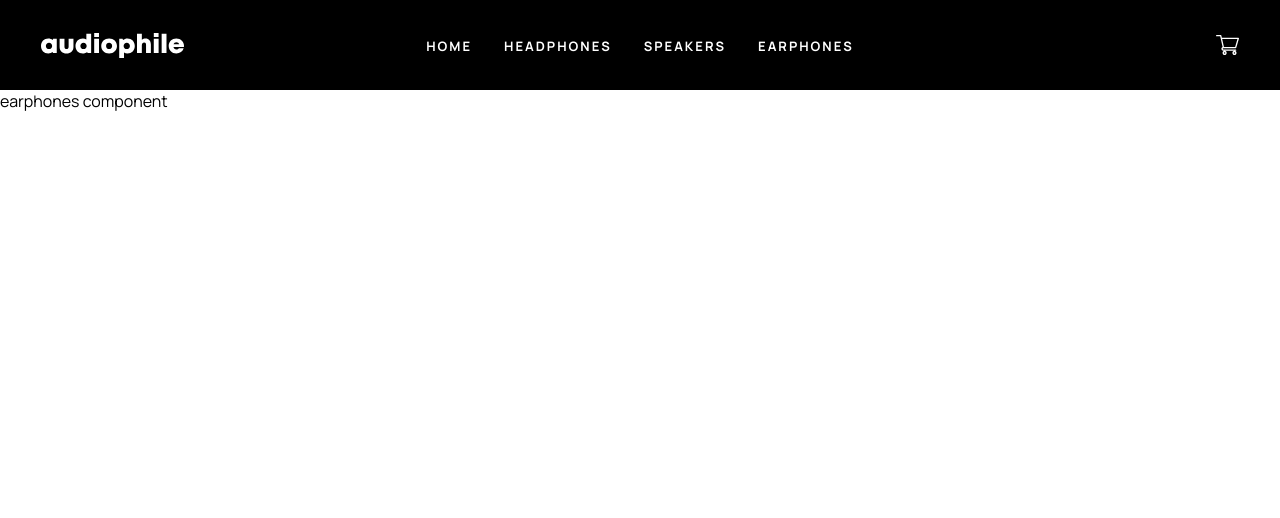
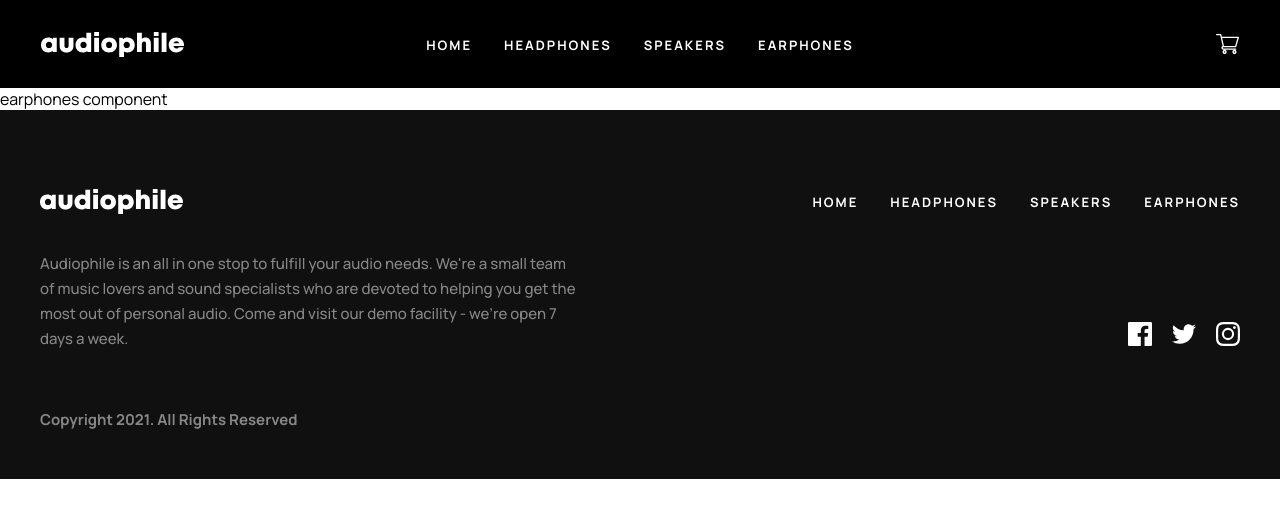
Before and after one commit to BBrownley/audiophile-ecommerce, a React (Create React App) app in the folder client/: page /earphones in a window 1280 px wide. Shown: the top 518 px of the page. Built offline with nearby package versions, Linux system fonts and the light colour scheme.

Commit message:
Built footer (desktop)

```diff
--- a/client/src/App.js
+++ b/client/src/App.js
@@ -9,6 +9,7 @@ import Speakers from "./components/Speakers/Speakers";
 import Earphones from "./components/Earphones/Earphones";
 
 import Header from "./components/Header/Header";
+import Footer from "./components/Footer/Footer";
 
 function App() {
   return (
@@ -29,6 +30,8 @@ function App() {
           <Route path="/earphones">
             <Earphones />
           </Route>
+
+          <Footer />
         </ThemeProvider>
       </Router>
     </div>
--- /dev/null
+++ b/client/src/components/Footer/Footer.elements.js
@@ -0,0 +1,61 @@
+import styled from "styled-components";
+
+import fbIcon from "../../assets/shared/desktop/icon-facebook.svg";
+import twitterIcon from "../../assets/shared/desktop/icon-twitter.svg";
+import instagramIcon from "../../assets/shared/desktop/icon-instagram.svg";
+
+export const Container = styled.div`
+  background: ${props => props.theme.colors.black600};
+  color: white;
+  padding: 4rem 2.5rem 2rem 2.5rem;
+
+  .footer-top,
+  .footer-bottom {
+    display: flex;
+    justify-content: space-between;
+    align-items: center;
+  }
+
+  .footer-top {
+    margin-bottom: 0.5rem;
+  }
+
+  .about {
+    width: 50%;
+    max-width: 540px;
+    color: #878787;
+    &__main {
+      margin-bottom: 3.5rem;
+    }
+    &__copyright {
+      font-weight: bold;
+    }
+  }
+`;
+
+export const Socials = styled.div`
+  display: flex;
+  align-items: center;
+  margin-top: -1rem;
+
+  > * {
+    height: 1.5rem;
+    width: 1.5rem;
+    &:hover {
+      cursor: pointer;
+      filter: brightness(0) saturate(100%) invert(74%) sepia(17%)
+        saturate(3346%) hue-rotate(322deg) brightness(86%) contrast(95%);
+    }
+  }
+  .icon-fb {
+    background: url(${fbIcon});
+  }
+  .icon-twitter {
+    background: url(${twitterIcon});
+    height: 1.25rem;
+    margin: 0 1.25rem;
+  }
+  .icon-instagram {
+    background: url(${instagramIcon});
+  }
+`;
--- /dev/null
+++ b/client/src/components/Footer/Footer.jsx
@@ -0,0 +1,54 @@
+import React from "react";
+import useScreenWidth from "../../hooks/useScreenWidth";
+
+import NavLinks from "../NavLinks/NavLinks";
+
+import Logo from "../shared/Logo";
+
+import { Container, Socials } from "./Footer.elements";
+
+export default function Footer() {
+  const width = useScreenWidth();
+
+  return (
+    <Container>
+      <div className="footer-top">
+        <Logo />
+        <NavLinks footer />
+      </div>
+      <div className="footer-bottom">
+        <div className="about">
+          <p className="about__main">
+            Audiophile is an all in one stop to fulfill your audio needs. We're
+            a small team of music lovers and sound specialists who are devoted
+            to helping you get the most out of personal audio. Come and visit
+            our demo facility - we’re open 7 days a week.
+          </p>
+          {width > 800 && (
+            <p className="about__copyright">
+              Copyright 2021. All Rights Reserved
+            </p>
+          )}
+        </div>
+        {width > 800 && (
+          <Socials>
+            <div className="icon-fb"></div>
+            <div className="icon-twitter"></div>
+            <div className="icon-instagram"></div>
+          </Socials>
+        )}
+      </div>
+
+      {width <= 800 && (
+        <>
+          <p>Copyright 2021. All Rights Reserved</p>
+          <Socials>
+            <div className="icon-fb"></div>
+            <div className="icon-twitter"></div>
+            <div className="icon-instagram"></div>
+          </Socials>
+        </>
+      )}
+    </Container>
+  );
+}
--- a/client/src/components/Header/Header.elements.js
+++ b/client/src/components/Header/Header.elements.js
@@ -19,12 +19,6 @@ export const Container = styled.div`
   @media (max-width: 305px) {
     padding: 1rem 0.5rem;
   }
-`;
-
-export const Logo = styled.div`
-  background: url(${logo});
-  height: 25px;
-  width: 143px;
 `;
 
 export const HeaderLeft = styled.div`
--- a/client/src/components/Header/Header.jsx
+++ b/client/src/components/Header/Header.jsx
@@ -4,9 +4,10 @@ import useScreenWidth from "../../hooks/useScreenWidth";
 import NavLinks from "../NavLinks/NavLinks";
 import ShoppingCart from "../ShoppingCart/ShoppingCart";
 
+import Logo from "../shared/Logo";
+
 import {
   Container,
-  Logo,
   HeaderLeft,
   HamburgerIcon,
   MobileHeader
--- a/client/src/components/NavLinks/NavLinks.elements.js
+++ b/client/src/components/NavLinks/NavLinks.elements.js
@@ -1,8 +1,6 @@
-import styled from "styled-components";
+import styled, { css } from "styled-components";
 
 export const Container = styled.div`
-  border: 1px dashed;
-  background: black;
   ul {
     display: flex;
     list-style-type: none;
@@ -32,6 +30,6 @@ export const Container = styled.div`
     }
   }
   @media (max-width: 800px) {
-    display: none;
+    display: ${props => (props.footer ? "inline-block" : "none")};
   }
 `;
--- a/client/src/components/NavLinks/NavLinks.jsx
+++ b/client/src/components/NavLinks/NavLinks.jsx
@@ -3,9 +3,9 @@ import { Link } from "react-router-dom";
 
 import { Container } from "./NavLinks.elements";
 
-export default function NavLinks() {
+export default function NavLinks({ footer }) {
   return (
-    <Container>
+    <Container footer={footer}>
       <ul>
         <li>
           <Link to="/">home</Link>
--- /dev/null
+++ b/client/src/components/shared/Logo.jsx
@@ -0,0 +1,14 @@
+import React from "react";
+import styled from "styled-components";
+
+import logo from "../../assets/shared/desktop/logo.svg";
+
+const LogoEl = styled.div`
+  background: url(${logo});
+  height: 25px;
+  width: 143px;
+`;
+
+export default function Logo() {
+  return <LogoEl />;
+}
```
